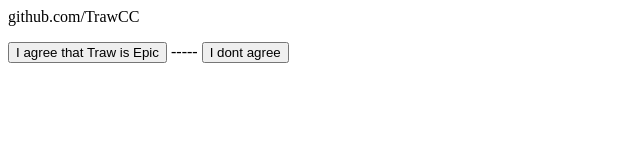
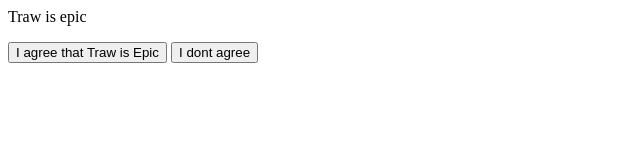
Before and after one commit to TrawCC/Traw, a plain HTML site: page index.html in a window 1280 px wide. Shown: the whole page, without its empty margins (0-640 px from the left). Drawn offline with Linux system fonts and the light colour scheme.

Commit message:
Update index.html

```diff
--- a/index.html
+++ b/index.html
@@ -1,6 +1,6 @@
 <title>Hello, World! -Traw is Epic</title>
-<p>github.com/TrawCC</p>
+<p>Traw is epic</p>
 
 <button type="button" onclick="alert('Thanks mate ;)')">I agree that Traw is Epic</button>
------
+
 <button type="button" onclick="alert('Mad cuz bad')">I dont agree</button>
```
